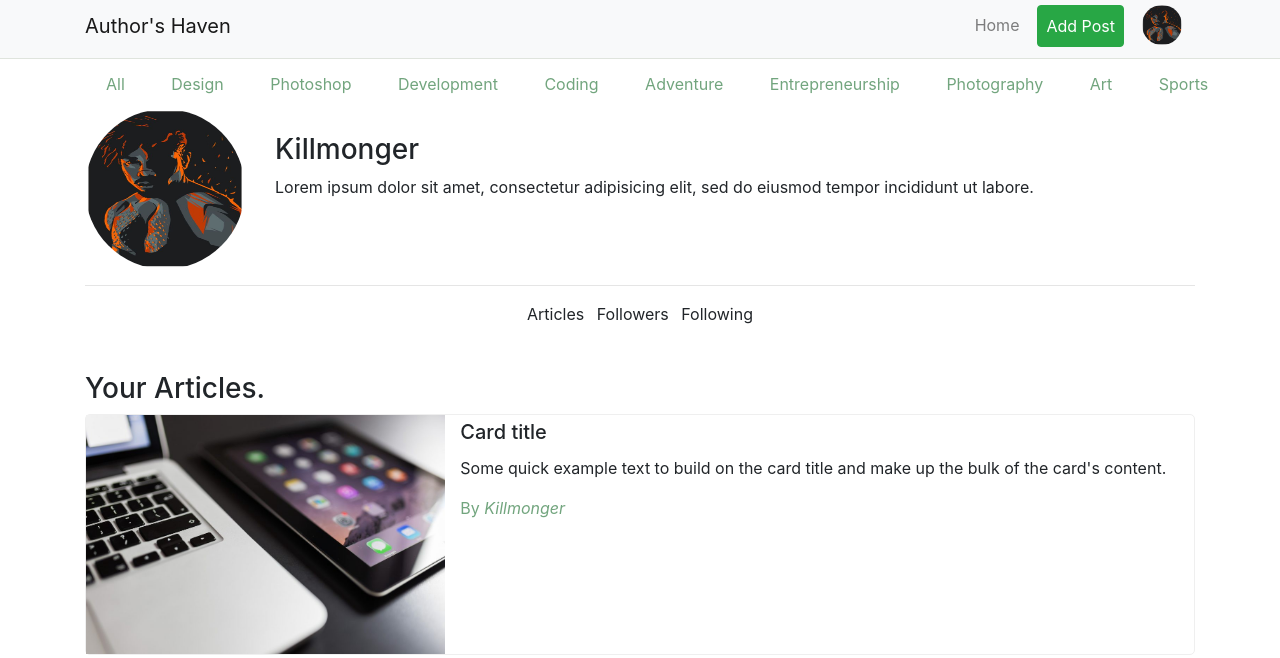
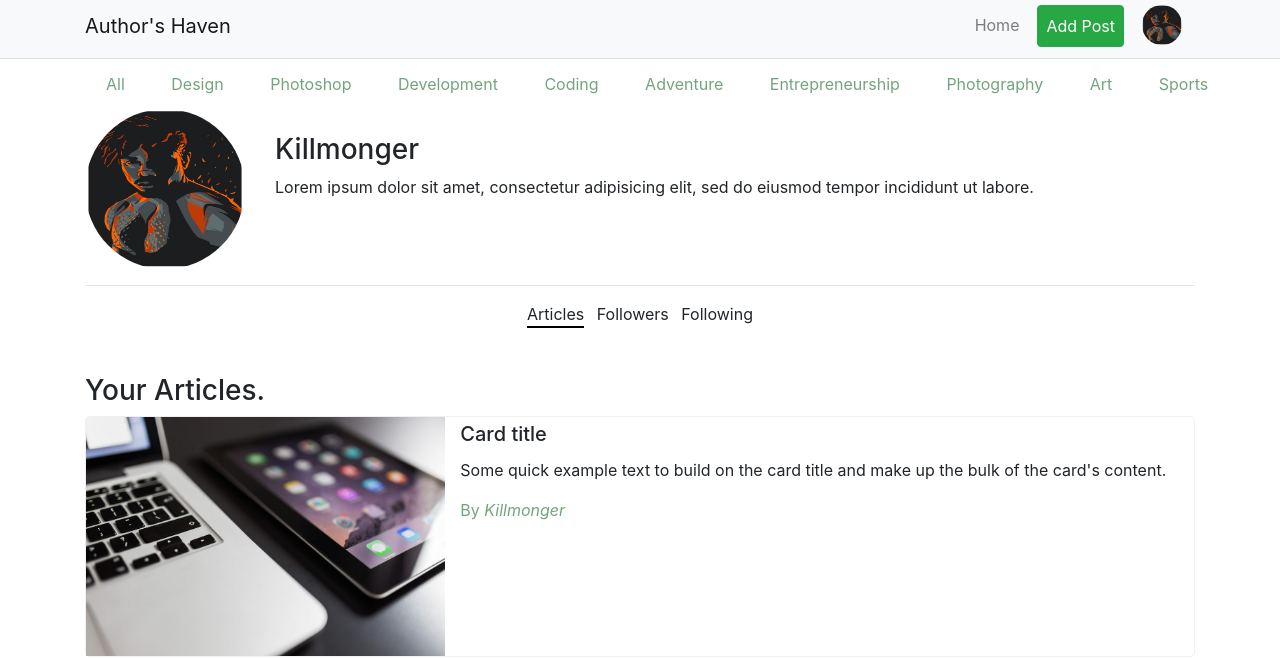
Before and after one commit to EmmanuelBeja/ah-jumaji-ui, a plain HTML site: page profile.html in a window 1280 px wide. Shown: the top 658 px of the page. Drawn offline with nearby package versions, Linux system fonts and the light colour scheme; grey boxes are pictures that could not be loaded.

Commit message:
chore mockup

```diff
--- a/profile.html
+++ b/profile.html
@@ -78,7 +78,7 @@
         </div>
         <div class="col-md-12">
          <ul class="list-inline text-center">
-           <li class="list-inline-item" id="article" onclick="articles()">Articles</li>
+           <li class="list-inline-item" id="articles" onclick="articles()">Articles</li>
            <li class="list-inline-item" id="followers" onclick="followers()">Followers</li>
            <li class="list-inline-item" id="following" onclick="following()">Following</li>
          </ul>
```
